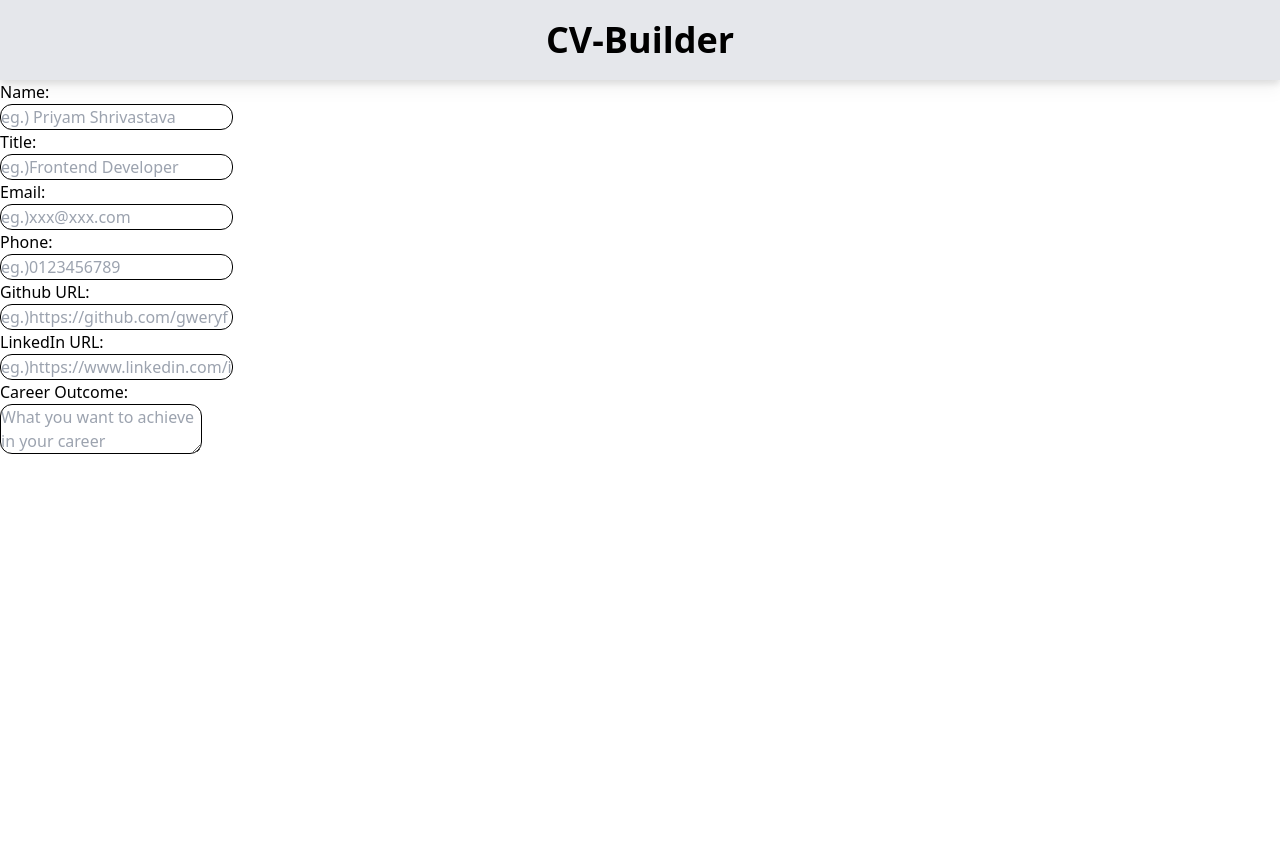
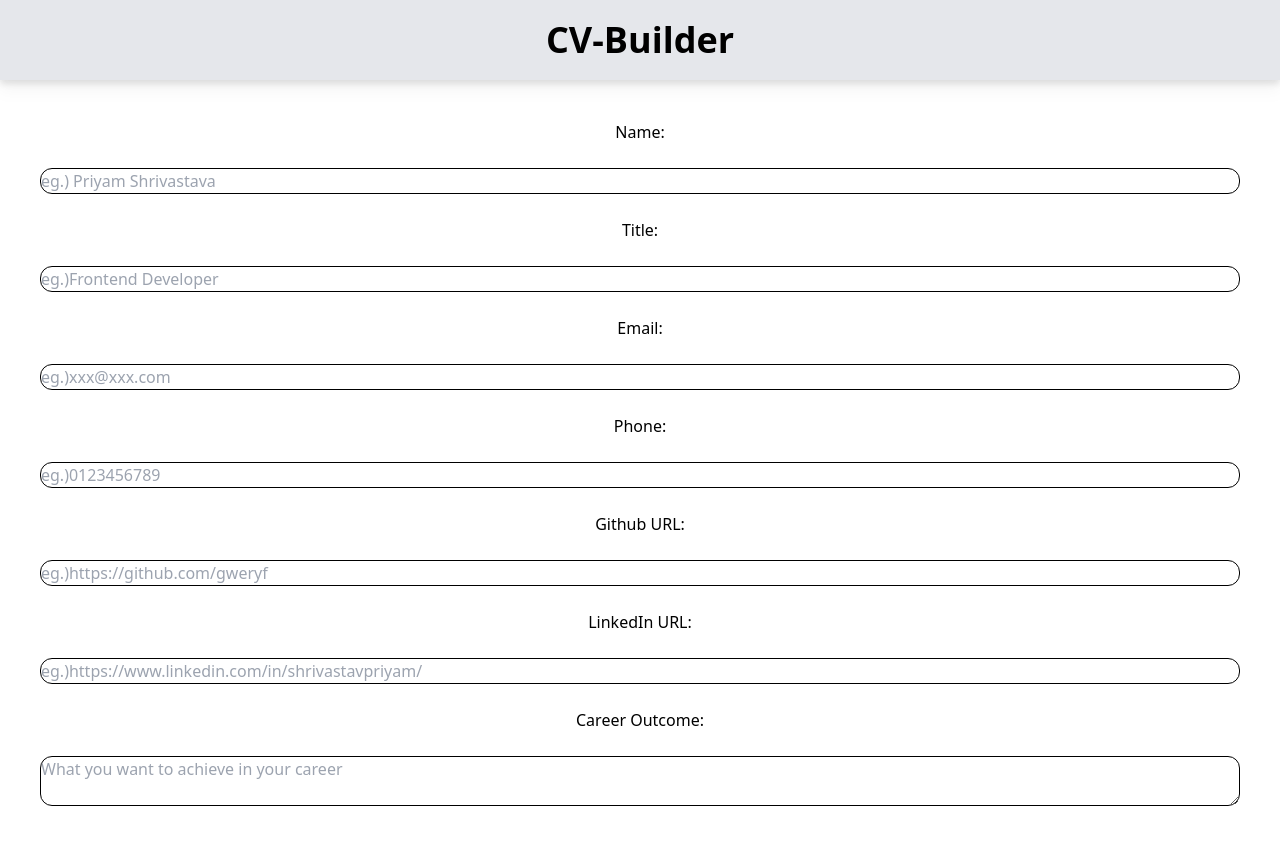
Before and after one commit to gweryf/cv-builder, a React (Vite) app: page / in a window 1280 px wide. Shown: the top 844 px of the page. Before the commit the page ends 800 px from the top, so only its background shows below. Built offline with nearby package versions, Linux system fonts and the light colour scheme.

Commit message:
added intial code for exp and edu field

```diff
--- a/src/components/form/form.jsx
+++ b/src/components/form/form.jsx
@@ -6,7 +6,9 @@ import InfoForm from "./infoform";
 function Form() {
     return(
         <>
-            <InfoForm/>
+            <div className=" text-center p-10 flex flex-col">
+                <InfoForm/>
+            </div>
         </>
     )
 }
```
Also changed, not shown: src/components/form/eduinfo.jsx (+8 -0 lines), src/components/form/expinfo.jsx (+8 -0 lines).
